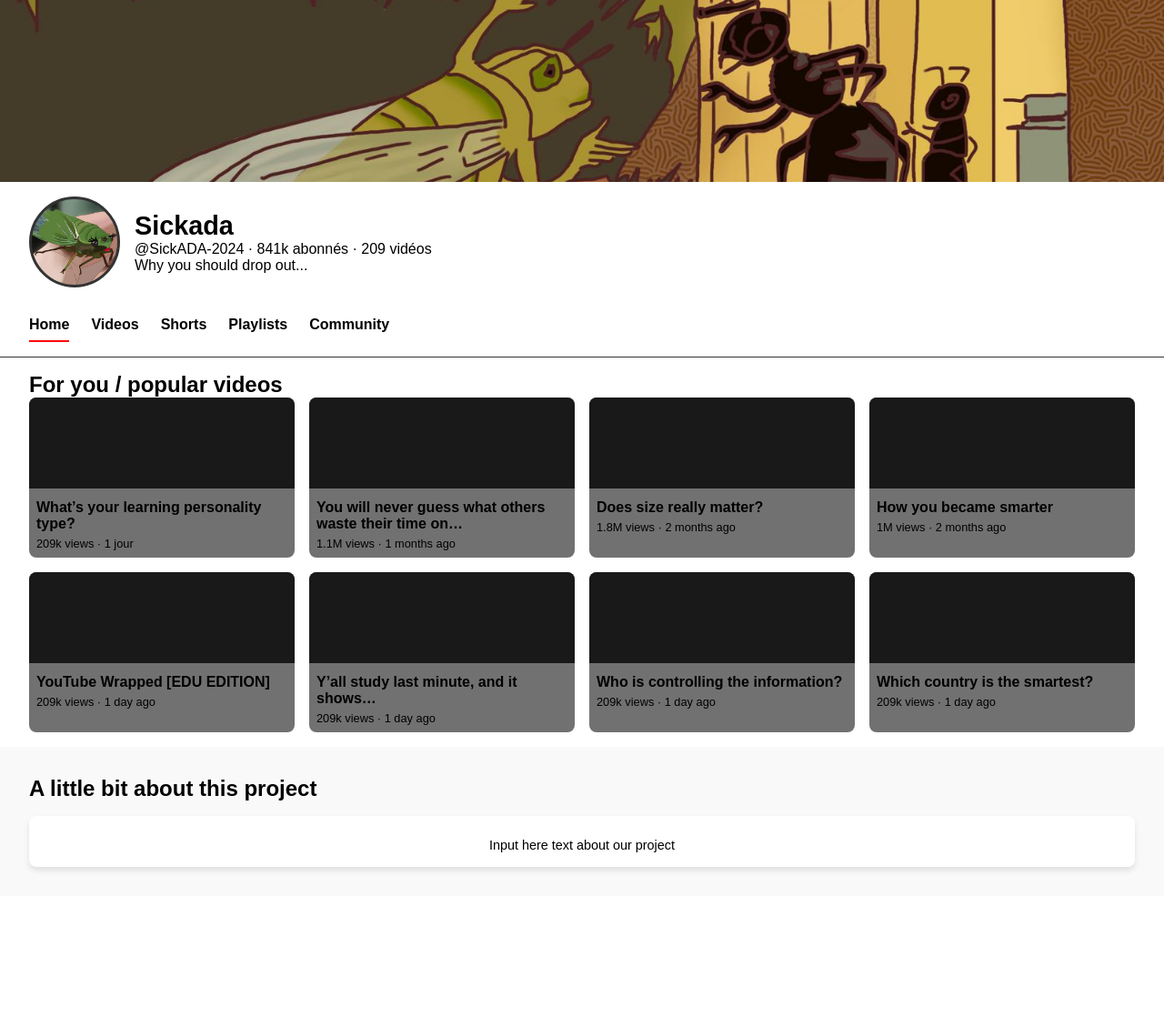
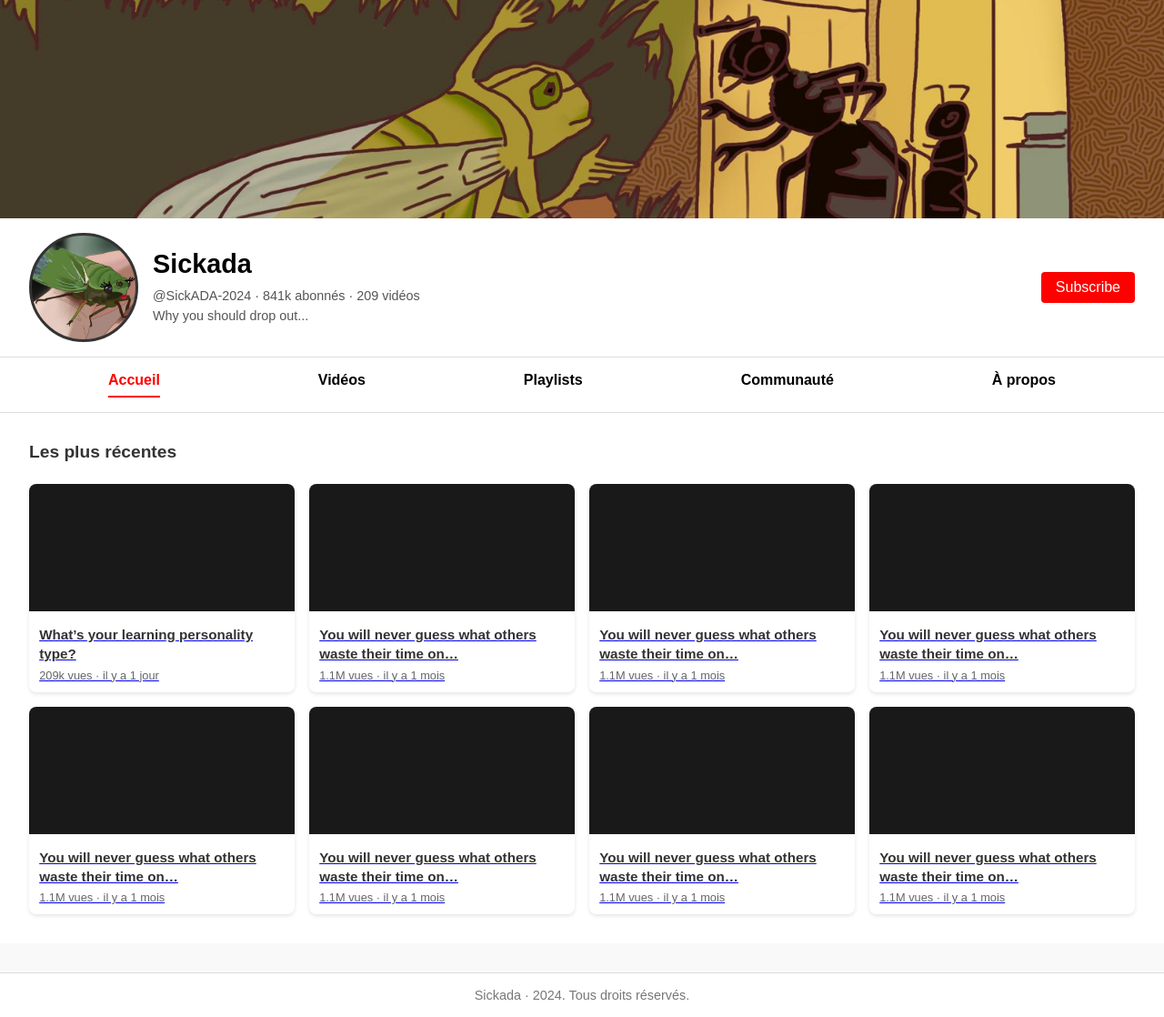
Before and after one commit to FredPili/ADAWebsite, a Jekyll site: the page index.html, which Jekyll copies as it is, in a window 1280 px wide. Shown: the whole page at 91% size. Built offline with Jekyll 4.4.1, drawn with Linux system fonts in a browser that asks for light colours; before the commit the page ends 985 px from its top, so only the background shows below that.

Commit message:
updated main page

```diff
--- a/index.html
+++ b/index.html
@@ -14,14 +14,14 @@
         }
 
         body {
-            background-color: white;
+            background-color: #f9f9f9;
             color: black;
         }
 
         /* Header - Banner */
         .banner {
             background: url('assets/banner.jpeg') no-repeat center center/cover;
-            height: 200px;
+            height: 240px; /* Adjusted for more prominence */
             position: relative;
         }
 
@@ -31,11 +31,13 @@
             align-items: center;
             gap: 1rem;
             padding: 1rem 2rem;
+            background-color: white; /* Added background for contrast */
+            border-bottom: 1px solid #ddd;
         }
 
         .profile-pic {
-            width: 100px;
-            height: 100px;
+            width: 120px; /* Enlarged for visibility */
+            height: 120px;
             border-radius: 50%;
             border: 3px solid #333;
             background: url('assets/profile.jpeg') no-repeat center center/cover;
@@ -43,18 +45,33 @@
 
         .channel-details h1 {
             font-size: 1.8rem;
+            margin-bottom: 0.5rem;
         }
 
         .channel-details p {
-            color: black;
+            color: #555;
+            font-size: 0.9rem;
+            line-height: 1.5;
+        }
+
+        .subscribe-button {
+            margin-left: auto;
+            background-color: red;
+            color: white;
+            border: none;
+            padding: 0.5rem 1rem;
+            font-size: 1rem;
+            border-radius: 4px;
+            cursor: pointer;
         }
 
         /* Navigation Tabs */
         nav {
             display: flex;
-            gap: 1.5rem;
+            justify-content: space-around;
             padding: 1rem 2rem;
-            border-bottom: 1px solid #333;
+            background-color: white;
+            border-bottom: 1px solid #ddd;
         }
 
         nav a {
@@ -65,55 +82,73 @@
         }
 
         nav a.active {
-            color: black;
+            color: red;
             border-bottom: 2px solid red;
         }
 
-        /* Video Grid */
+        /* Video Section */
         .video-section {
-            padding: 1rem 2rem;
+            padding: 2rem;
+            background-color: white;
         }
-        .video-section a {
-        color: black;
-        text-decoration: none;
-        }
-        .video-section a:hover {
-        color: red;
+
+        .video-section h2 {
+            margin-bottom: 1.5rem;
+            font-size: 1.2rem;
+            color: #333;
         }
 
         .video-grid {
             display: grid;
-            grid-template-columns: repeat(4, 1fr); /* Ensures exactly 4 columns */
+            grid-template-columns: repeat(4, 1fr); /* Fixed 4 columns */
             gap: 1rem;
-    }
+        }
 
         .video-card {
-            background-color: #1818189c;
+            background-color: white;
             border-radius: 8px;
             overflow: hidden;
+            box-shadow: 0 2px 4px rgba(0, 0, 0, 0.1);
             cursor: pointer;
+            transition: transform 0.2s ease;
+        }
+
+        .video-card:hover {
+            transform: scale(1.05);
         }
 
         .video-card img {
             width: 100%;
-            height: 100px;
+            height: 140px; /* Adjusted for thumbnail proportion */
             object-fit: cover;
         }
 
         .video-info {
-            padding: 0.5rem;
+            padding: 0.7rem;
         }
 
         .video-info h3 {
-            font-size: 1rem;
+            font-size: 0.95rem;
+            color: #333;
             margin-bottom: 0.3rem;
+            line-height: 1.4;
         }
 
         .video-info p {
-            color: black;
+            color: #666;
             font-size: 0.8rem;
         }
 
+        /* Footer Section */
+        .footer {
+            padding: 1rem;
+            background-color: white;
+            text-align: center;
+            color: #777;
+            font-size: 0.9rem;
+            margin-top: 2rem;
+            border-top: 1px solid #ddd;
+        }
     </style>
 </head>
 <body>
@@ -129,20 +164,21 @@
             <p>@SickADA-2024 · 841k abonnés · 209 vidéos</p>
             <p>Why you should drop out...</p>
         </div>
+        <button class="subscribe-button">Subscribe</button>
     </div>
 
     <!-- Navigation Tabs -->
     <nav>
-        <a href="#" class="active">Home</a>
-        <a href="#">Videos</a>
-        <a href="#">Shorts</a>
+        <a href="#" class="active">Accueil</a>
+        <a href="#">Vidéos</a>
         <a href="#">Playlists</a>
-        <a href="#">Community</a>
+        <a href="#">Communauté</a>
+        <a href="#">À propos</a>
     </nav>
 
     <!-- Video Section -->
     <section class="video-section">
-        <h2>For you / popular videos</h2>
+        <h2>Les plus récentes</h2>
         <div class="video-grid">
 
             <div class="video-card">
@@ -150,7 +186,7 @@
                     <img src="assets/thumbnail1.jpg" alt="Thumbnail 1">
                     <div class="video-info">
                         <h3>What’s your learning personality type?</h3>
-                        <p>209k views · 1 jour</p>
+                        <p>209k vues · il y a 1 jour</p>
                     </div>
                 </a>
             </div>
@@ -160,113 +196,80 @@
                     <img src="assets/thumbnail2.jpg" alt="Thumbnail 2">
                     <div class="video-info">
                         <h3>You will never guess what others waste their time on…</h3>
-                        <p>1.1M views · 1 months ago</p>
+                        <p>1.1M vues · il y a 1 mois</p>
                     </div>
                 </a>
             </div>
+
             <div class="video-card">
-                <a href="template_size_matters">
-                    <img src="assets/thumbnail3.jpg" alt="Thumbnail 3">
+                <a href="template_time_waste">
+                    <img src="assets/thumbnail2.jpg" alt="Thumbnail 2">
                     <div class="video-info">
-                        <h3>Does size really matter?</h3>
-                        <p>1.8M views · 2 months ago</p>
+                        <h3>You will never guess what others waste their time on…</h3>
+                        <p>1.1M vues · il y a 1 mois</p>
                     </div>
                 </a>
             </div>
+
             <div class="video-card">
-                <a href="how_you_became_smarter">
-                    <img src="assets/thumbnail4.jpg" alt="Thumbnail 4">
+                <a href="template_time_waste">
+                    <img src="assets/thumbnail2.jpg" alt="Thumbnail 2">
                     <div class="video-info">
-                        <h3>How you became smarter</h3>
-                        <p>1M views · 2 months ago</p>
+                        <h3>You will never guess what others waste their time on…</h3>
+                        <p>1.1M vues · il y a 1 mois</p>
                     </div>
                 </a>
             </div>
+
             <div class="video-card">
-                <a href="template_wrapped">
-                    <img src="assets/thumbnail1.jpg" alt="Thumbnail 1">
+                <a href="template_time_waste">
+                    <img src="assets/thumbnail2.jpg" alt="Thumbnail 2">
                     <div class="video-info">
-                        <h3>YouTube Wrapped [EDU EDITION]</h3>
-                        <p>209k views · 1 day ago</p>
+                        <h3>You will never guess what others waste their time on…</h3>
+                        <p>1.1M vues · il y a 1 mois</p>
                     </div>
                 </a>
             </div>
+
             <div class="video-card">
-                <a href="template_study_last_minute">
-                    <img src="assets/thumbnail1.jpg" alt="Thumbnail 1">
+                <a href="template_time_waste">
+                    <img src="assets/thumbnail2.jpg" alt="Thumbnail 2">
                     <div class="video-info">
-                        <h3>Y’all study last minute, and it shows…</h3>
-                        <p>209k views · 1 day ago</p>
+                        <h3>You will never guess what others waste their time on…</h3>
+                        <p>1.1M vues · il y a 1 mois</p>
                     </div>
                 </a>
             </div>
+
             <div class="video-card">
-                <a href="template_control_info">
-                    <img src="assets/thumbnail1.jpg" alt="Thumbnail 1">
+                <a href="template_time_waste">
+                    <img src="assets/thumbnail2.jpg" alt="Thumbnail 2">
                     <div class="video-info">
-                        <h3>Who is controlling the information?</h3>
-                        <p>209k views · 1 day ago</p>
+                        <h3>You will never guess what others waste their time on…</h3>
+                        <p>1.1M vues · il y a 1 mois</p>
                     </div>
                 </a>
             </div>
+
             <div class="video-card">
-                <a href="template_country">
-                    <img src="assets/thumbnail1.jpg" alt="Thumbnail 1">
+                <a href="template_time_waste">
+                    <img src="assets/thumbnail2.jpg" alt="Thumbnail 2">
                     <div class="video-info">
-                        <h3>Which country is the smartest?</h3>
-                        <p>209k views · 1 day ago</p>
+                        <h3>You will never guess what others waste their time on…</h3>
+                        <p>1.1M vues · il y a 1 mois</p>
                     </div>
                 </a>
             </div>
+
+            <!-- Repeat the other cards as needed -->
+
         </div>
     </section>
 
-    <section class="text">
-        <h2> A little bit about this project </h2>
-        <div class="explore-grid">
-            <div class="explore-card">
-                <p>Input here text about our project</p>
-            </div>
-        </div>
-    </section>
-
-    <style>
-        .text {
-            padding: 2rem;
-            background-color: #f9f9f9;
-            color: black;
-        }
-        .text h2 {
-            margin-bottom: 1rem;
-            font-size: 1.5rem;
-        }
-        .explore-grid {
-            display: grid;
-            grid-template-columns: repeat(auto-fit, minmax(250px, 1fr));
-            gap: 1rem;
-        }
-        .explore-card {
-            background-color: white;
-            border-radius: 8px;
-            overflow: hidden;
-            text-align: center;
-            padding: 1rem;
-            box-shadow: 0 4px 6px rgba(0, 0, 0, 0.1);
-        }
-
-        .explore-card img {
-            width: 100%;
-            height: 150px;
-            object-fit: cover;
-            border-radius: 8px;
-        }
-
-        .explore-card p {
-            margin-top: 0.5rem;
-            font-size: 0.9rem;
-        }
-    </style>
-
+    <!-- Footer -->
+    <footer class="footer">
+        <p>Sickada · 2024. Tous droits réservés.</p>
+    </footer>
 
 </body>
 </html>
```
